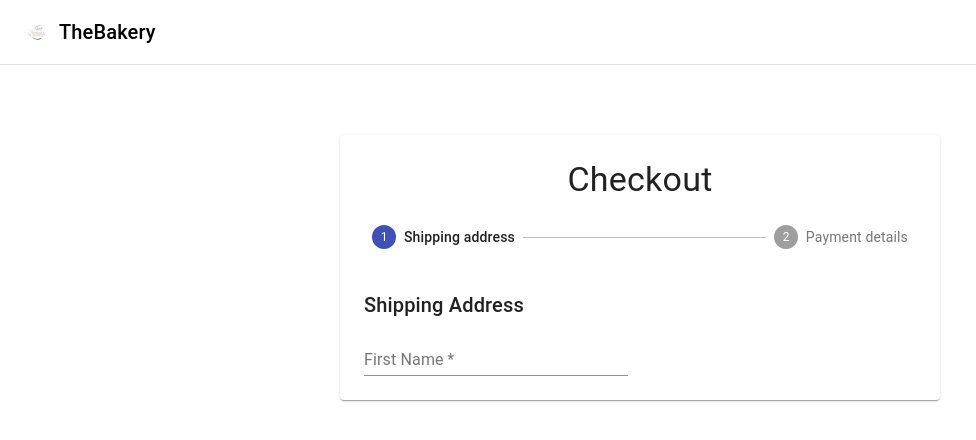
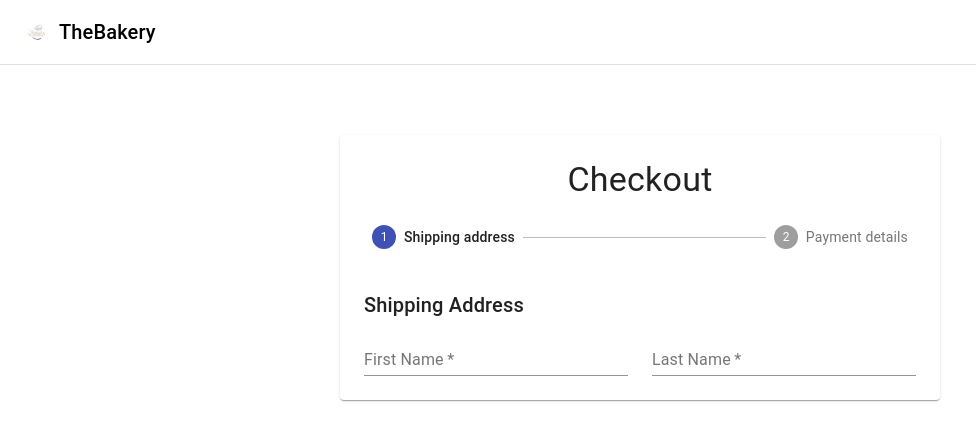
Before and after one commit to chelletuerk/new-bakery, a React (Create React App) app: page /checkout in a window 1280 px wide. Shown: the top 440 px of the page, without its empty margins (0-976 px from the left). Built offline with nearby package versions, Linux system fonts and the light colour scheme; no server answers.

Commit message:
add first and last name inputs

```diff
--- a/src/components/CheckoutForm/AddressForm.jsx
+++ b/src/components/CheckoutForm/AddressForm.jsx
@@ -13,6 +13,7 @@ const AddressForm = () => {
         <form onSubmit={''}>
           <Grid container spacing={3}>
             <FormInput required name='firstName' label='First Name'/>
+            <FormInput required name='lastName' label='Last Name'/>
           </Grid>
         </form>
       </FormProvider>
```
